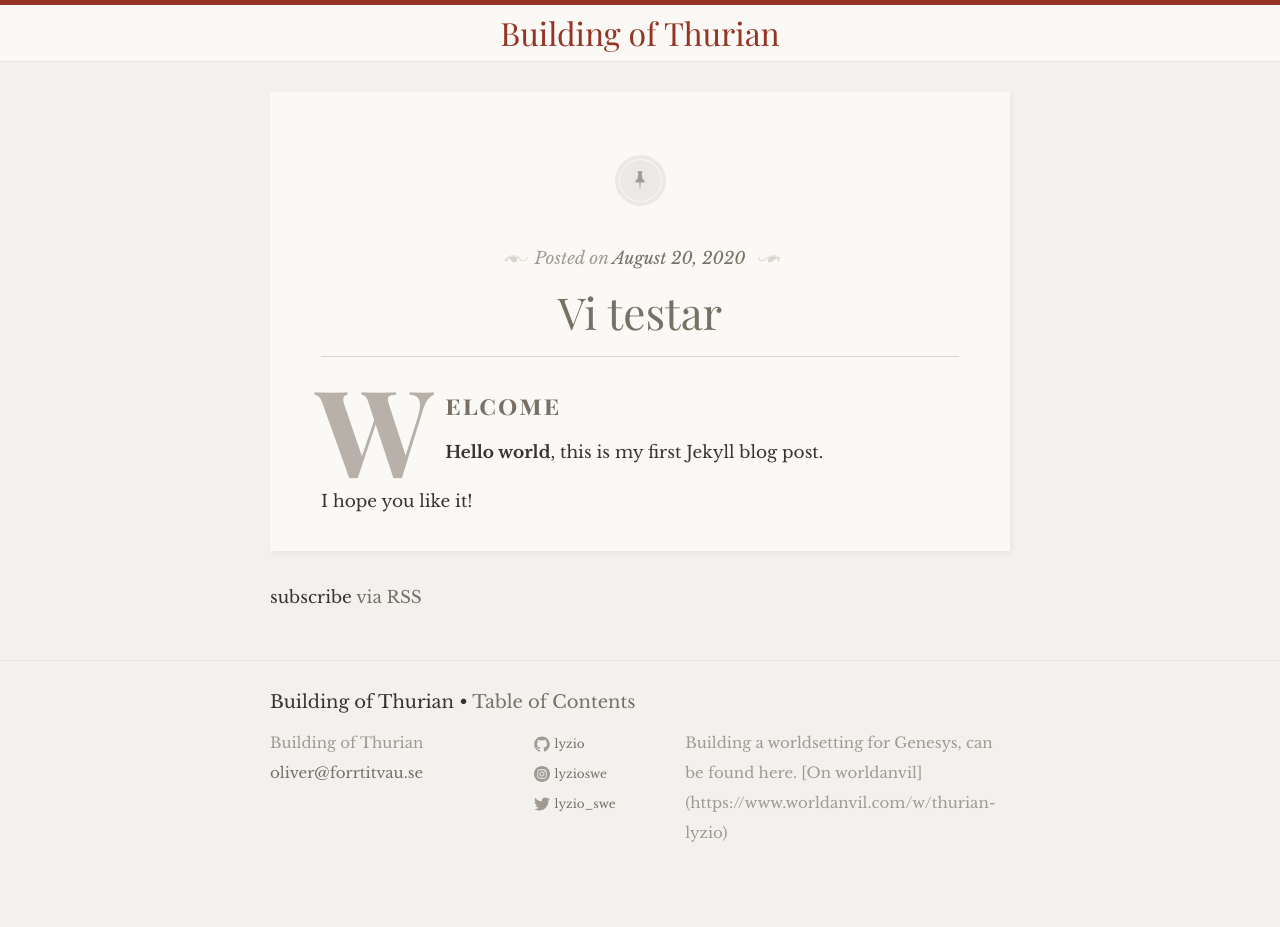
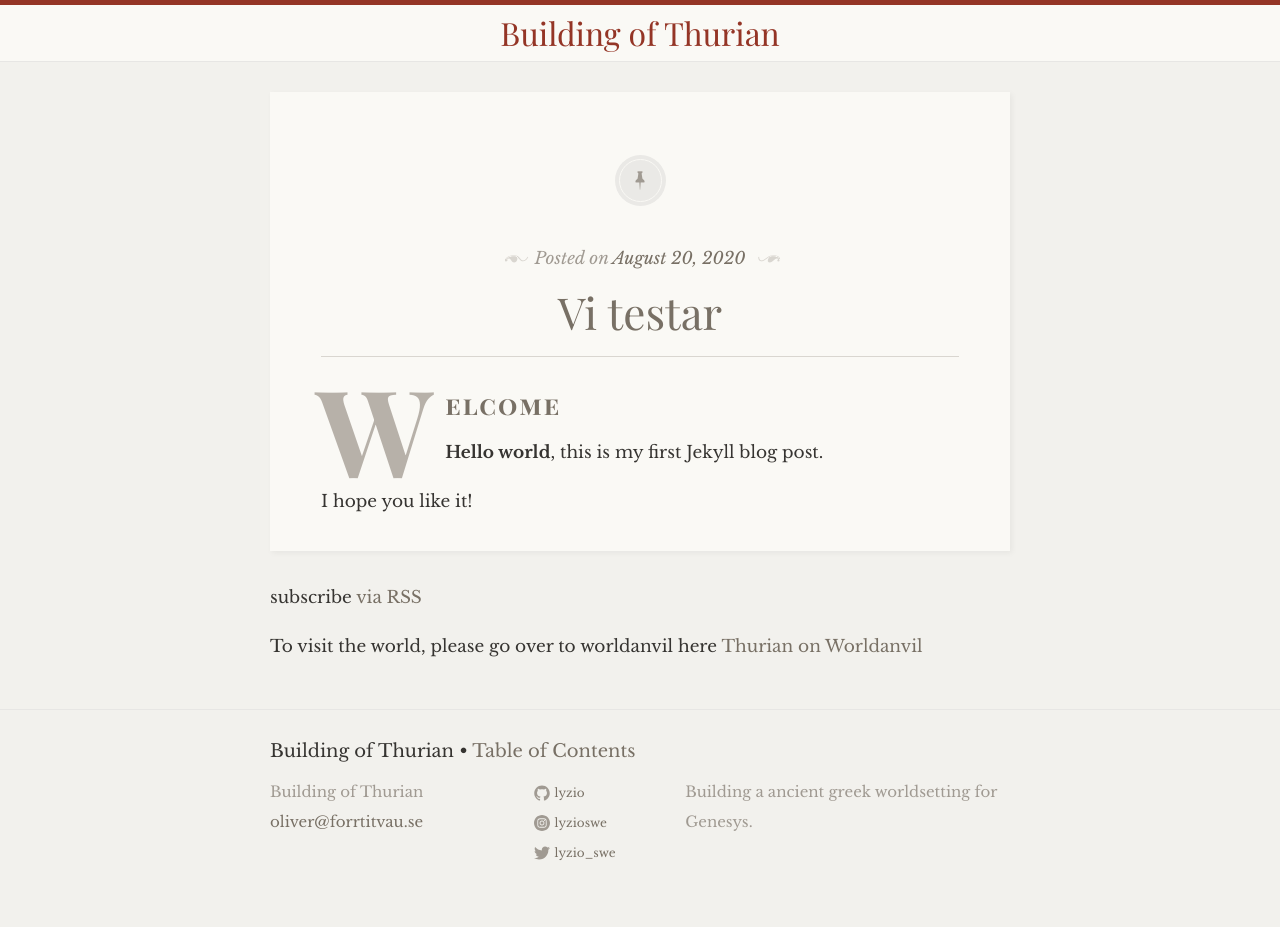
Before and after one commit to lyzio/lyzblog, a Jekyll site: the page built from index.html, in a window 1280 px wide. Built offline with Jekyll 4.4.1, drawn with Linux system fonts in a browser that asks for light colours; some web fonts are replaced.

Commit message:
adding link for worldanvil.

```diff
--- a/_config.yml
+++ b/_config.yml
@@ -15,7 +15,7 @@
 # in the templates via {{ site.myvariable }}.
 title: Building of Thurian
 email: oliver@forrtitvau.se
-description: Building a worldsetting for Genesys, can be found here. [On worldanvil](https://www.worldanvil.com/w/thurian-lyzio) # this means to ignore newlines until "baseurl:"
+description: Building a ancient greek worldsetting for Genesys. # this means to ignore newlines until "baseurl:"
 baseurl: "" # the subpath of your site, e.g. /blog
 url: "https://thurian.lyzio.net" # the base hostname & protocol for your site
 github_username:    lyzio
--- a/index.html
+++ b/index.html
@@ -27,5 +27,5 @@ layout: default
 	</ul>
 
 	<p class="rss-subscribe">subscribe <a href="{{ "/feed.xml" | prepend: site.baseurl }}">via RSS</a></p>
-
+	<p> To visit the world, please go over to worldanvil here  <a href="https://www.worldanvil.com/w/thurian-lyzio">Thurian on Worldanvil</a></p>
 </div>
```
